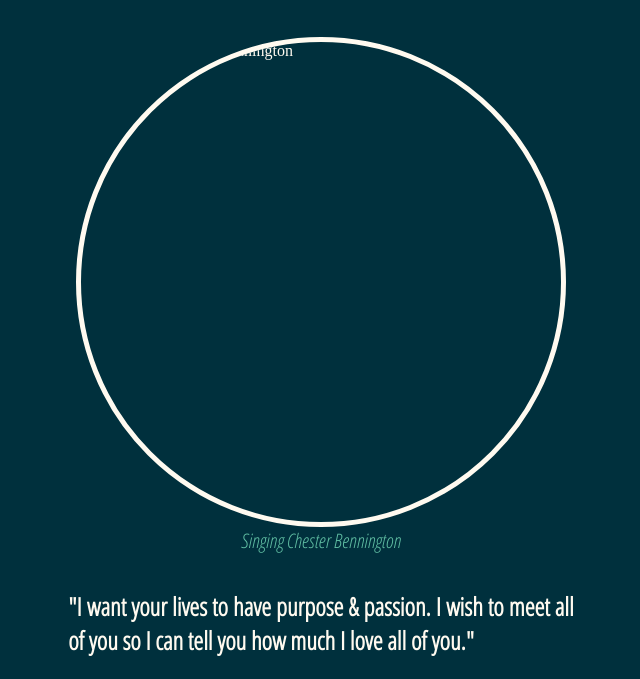
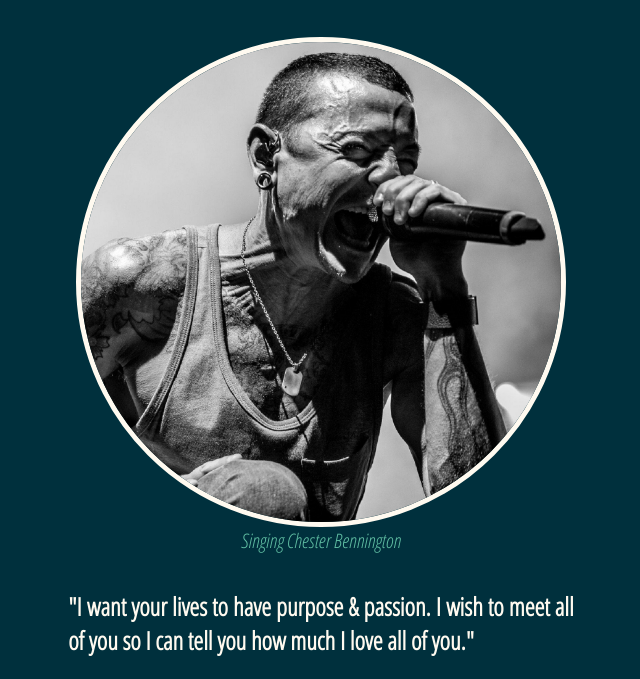
Before and after one commit to ChathurikaDissanayaka/Chester-Bennington-Tribute-Page, a plain HTML site: page index.html in a window 1280 px wide. Shown: the part 115-794 px from the top of the page, without its empty margins (319-959 px from the left). Drawn offline with Linux system fonts and the light colour scheme.

Commit message:
Update index.html

```diff
--- a/index.html
+++ b/index.html
@@ -18,7 +18,7 @@
         <h1>Chester Bennington</h1>
         <p id="description-heading"></p>
         <figure>
-            <img id="header-picture" src="./images/chester4.jpg" alt="picture-of-Chester Bennington" height="480" width="480">
+            <img id="header-picture" src="./img/chester4.jpg" alt="picture-of-Chester Bennington" height="480" width="480">
             <figcaption><em>Singing Chester Bennington</em></figcaption>
         </figure>
     </header>
```
